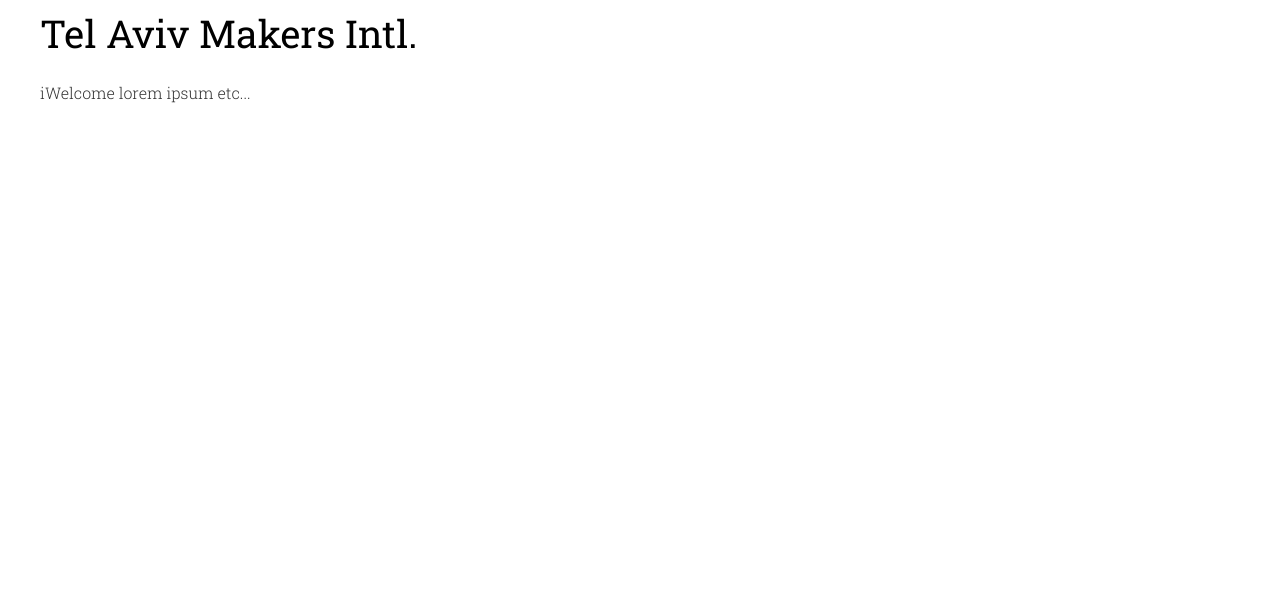
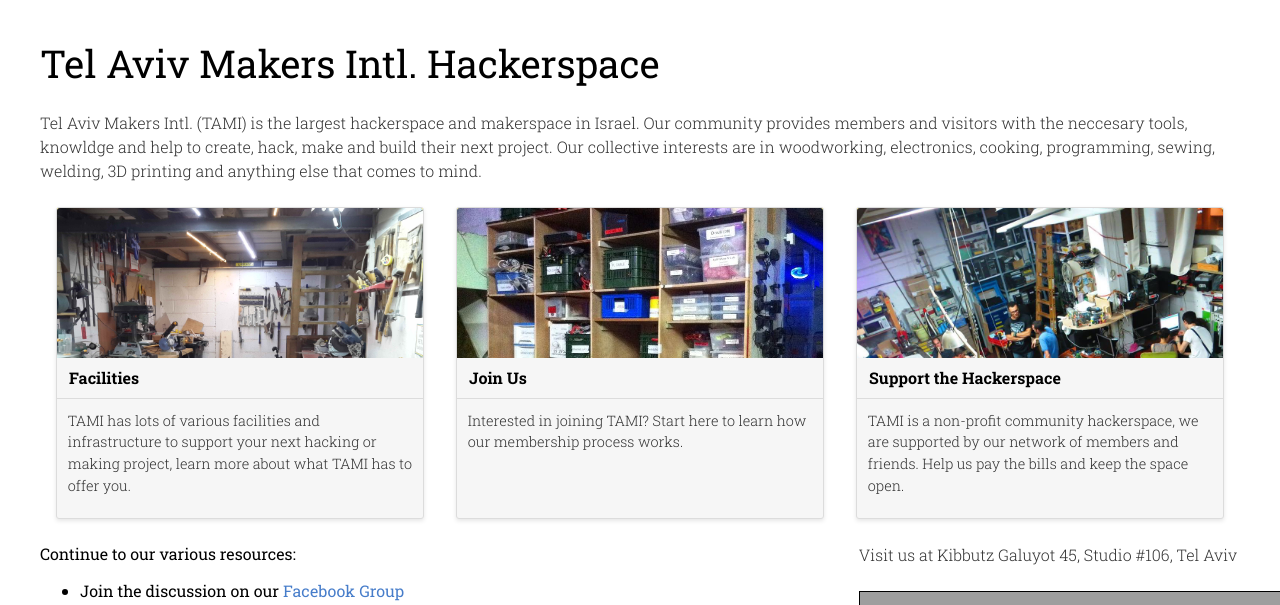
Before and after one commit to telavivmakers/telavivmakers.org, a Django app: page / in a window 1280 px wide. Shown: the top 605 px of the page. Before the commit the page ends 103 px from the top, so only its background shows below. Run offline with Django 3.2, Linux system fonts and the light colour scheme; grey boxes are pictures that could not be loaded.

Commit message:
Basic homepage card layout

```diff
--- a/tami/static/css/main.css
+++ b/tami/static/css/main.css
@@ -106,6 +106,56 @@ html {
   .type-system-slab p.author {
     font-family: "Roboto Slab", serif; }
 
+.cards {
+  display: flex;
+  flex-wrap: wrap;
+  justify-content: space-between; }
+
+.card {
+  background-color: #f6f6f6;
+  border: 1px solid gainsboro;
+  border-radius: 3px;
+  box-shadow: 0 2px 4px #e6e6e6;
+  cursor: pointer;
+  flex-basis: 15em;
+  flex-grow: 1;
+  margin: 0 1em 1.5em 1em;
+  position: relative;
+  transition: all 0.2s ease-in-out; }
+  .card .card-image {
+    background-color: #F8F2B4;
+    height: 150px;
+    max-height: 150px;
+    overflow: hidden; }
+    .card .card-image img {
+      border-top-left-radius: 3px;
+      border-top-right-radius: 3px;
+      opacity: 1;
+      transition: all 0.2s ease-in-out;
+      width: 100%; }
+  .card .card-header {
+    background-color: #f6f6f6;
+    border-bottom: 1px solid gainsboro;
+    border-radius: 3px 3px 0 0;
+    font-weight: bold;
+    line-height: 1.5em;
+    padding: 0.5em 0.75em;
+    transition: all 0.2s ease-in-out; }
+  .card .card-copy {
+    font-size: 0.9em;
+    line-height: 1.5em;
+    padding: 0.75em 0.75em; }
+    .card .card-copy p {
+      margin: 0 0 0.75em; }
+  .card:focus, .card:hover {
+    cursor: pointer; }
+    .card:focus img, .card:hover img {
+      opacity: 0.7; }
+  .card:active {
+    background-color: #f6f6f6; }
+    .card:active .card-header {
+      background-color: #f6f6f6; }
+
 div#container {
   max-width: 1200px;
   margin-left: auto;
@@ -114,5 +164,41 @@ div#container {
     clear: both;
     content: "";
     display: block; }
+  div#container header {
+    float: left;
+    display: block;
+    margin-right: 2.35765%;
+    width: 100%;
+    margin-top: 30px; }
+    div#container header:last-child {
+      margin-right: 0; }
+  div#container div.content {
+    float: left;
+    display: block;
+    margin-right: 2.35765%;
+    width: 100%; }
+    div#container div.content:last-child {
+      margin-right: 0; }
+  div#container div.resources {
+    float: left;
+    display: block;
+    margin-right: 2.35765%;
+    width: 65.88078%; }
+    div#container div.resources:last-child {
+      margin-right: 0; }
+  div#container div.location {
+    float: left;
+    display: block;
+    margin-right: 2.35765%;
+    width: 31.76157%; }
+    div#container div.location:last-child {
+      margin-right: 0; }
+  div#container footer {
+    float: left;
+    display: block;
+    margin-right: 2.35765%;
+    width: 100%; }
+    div#container footer:last-child {
+      margin-right: 0; }
 
 /*# sourceMappingURL=main.css.map */
--- /dev/null
+++ b/tami/static/css/scss/_cards.scss
@@ -0,0 +1,84 @@
+.cards {
+  display: flex;
+  flex-wrap: wrap;
+  justify-content: space-between;
+}
+
+.card {
+  $base-border-color: gainsboro !default;
+  $base-border-radius: 3px !default;
+  $base-background-color: white !default;
+  $base-spacing: 1.5em !default;
+  $action-color: #477DCA !default;
+  $dark-gray: #333 !default;
+  $base-font-color: $dark-gray !default;
+  $card-border-color: $base-border-color;
+  $card-border: 1px solid $card-border-color;
+  $card-background: lighten($card-border-color, 10%);
+  $card-header-background: $card-background;
+  $card-margin: 1em;
+  $card-image-hover-opacity: 0.7;
+  $card-image-hover-color: #F8F2B4;
+
+  background-color: $card-background;
+  border: $card-border;
+  border-radius: $base-border-radius;
+  box-shadow: 0 2px 4px darken($base-background-color, 10%);
+  cursor: pointer;
+  flex-basis: 15em;
+  flex-grow: 1;
+  margin: 0 $card-margin $base-spacing $card-margin;
+  position: relative;
+  transition: all 0.2s ease-in-out;
+
+  .card-image {
+    background-color: $card-image-hover-color;
+    height: 150px;
+    max-height: 150px;
+    overflow: hidden;
+
+    img {
+      @include border-top-radius($base-border-radius);
+      opacity: 1;
+      transition: all 0.2s ease-in-out;
+      width: 100%;
+    }
+  }
+
+  .card-header {
+    background-color: $card-header-background;
+    border-bottom: $card-border;
+    border-radius: $base-border-radius $base-border-radius 0 0;
+    font-weight: bold;
+    line-height: 1.5em;
+    padding: ($base-spacing / 3) ($base-spacing / 2);
+    transition: all 0.2s ease-in-out;
+  }
+
+  .card-copy {
+    font-size: 0.9em;
+    line-height: 1.5em;
+    padding: ($base-spacing / 2) ($base-spacing / 2);
+
+    p {
+      margin: 0 0 ($base-spacing / 2);
+    }
+  }
+
+  &:focus,
+  &:hover {
+    cursor: pointer;
+
+    img {
+      opacity: $card-image-hover-opacity;
+    }
+  }
+
+  &:active {
+    background-color: $card-background;
+
+    .card-header {
+      background-color: $card-background;
+    }
+  }
+}
--- a/tami/static/css/scss/main.scss
+++ b/tami/static/css/scss/main.scss
@@ -2,7 +2,28 @@
 @import "neat/neat";
 
 @import "_slab.scss";
+@import "_cards.scss";
 
 div#container {
     @include outer-container;
+
+    header {
+        @include span-columns(12);
+        margin-top: 30px;
+    }
+
+    div.content {
+        @include span-columns(12);
+    }
+
+    div.resources {
+        @include span-columns(8);
+    }
+    div.location {
+        @include span-columns(4);
+    }
+
+    footer {
+        @include span-columns(12);
+    }
 }
--- a/tami/templates/base.html
+++ b/tami/templates/base.html
@@ -10,8 +10,12 @@
   </head>
   <body>
     <div id="container" class="type-system-slab">
+      {% include 'header.html' %}
+
       {% block content %}
       {% endblock %}
+
+      {% include 'footer.html' %}
     </div>
   </body>
 </html>
--- /dev/null
+++ b/tami/templates/footer.html
@@ -0,0 +1,4 @@
+<footer>
+  <hr>
+  <p>ifooter</p>
+</footer>
--- /dev/null
+++ b/tami/templates/header.html
@@ -0,0 +1,5 @@
+{% load static from staticfiles %}
+
+<header>
+  <h1>Tel Aviv Makers Intl. Hackerspace</h1>
+</header>
--- a/tami/templates/home.html
+++ b/tami/templates/home.html
@@ -1,6 +1,62 @@
 {% extends 'base.html' %}
 
+{% load static from staticfiles %}
+
 {% block content %}
-<h1>Tel Aviv Makers Intl.</h1>
-<p>iWelcome lorem ipsum etc...</p>
+<div class="content">
+
+  <p>Tel Aviv Makers Intl. (TAMI) is the largest hackerspace and makerspace in Israel. Our community provides members and visitors with the neccesary tools, knowldge and help to create, hack, make and build their next project. Our collective interests are in woodworking, electronics, cooking, programming, sewing, welding, 3D printing and anything else that comes to mind. </p>
+
+  <div class="cards">
+    <div class="card">
+      <div class="card-image">
+        <img src="{% static 'img/wood.jpg' %}" alt="">
+      </div>
+      <div class="card-header">
+         Facilities
+      </div>
+      <div class="card-copy">
+        <p>TAMI has lots of various facilities and infrastructure to support your next hacking or making project, learn more about what TAMI has to offer you.</p>
+      </div>
+    </div>
+
+    <div class="card">
+      <div class="card-image">
+        <img src="{% static 'img/hive.png' %}" alt="">
+      </div>
+      <div class="card-header">
+        Join Us
+      </div>
+      <div class="card-copy">
+        <p>Interested in joining TAMI? Start here to learn how our membership process works.</p>
+      </div>
+    </div>
+
+    <div class="card">
+      <div class="card-image">
+        <img src="{% static 'img/event.jpg' %}" alt="">
+      </div>
+      <div class="card-header">
+        Support the Hackerspace
+      </div>
+      <div class="card-copy">
+        <p>TAMI is a non-profit community hackerspace, we are supported by our network of members and friends. Help us pay the bills and keep the space open.</p>
+      </div>
+    </div>
+  </div>
+
+  <div class="resources">
+    Continue to our various resources:
+    <ul>
+      <li>Join the discussion on our <a href="">Facebook Group</a></li>
+    </ul>
+  </div>
+
+  <div class="location">
+    <p>Visit us at Kibbutz Galuyot 45, Studio #106, Tel Aviv</p>
+    <iframe width="425" height="350" frameborder="0" scrolling="no" marginheight="0" marginwidth="0" src="http://www.openstreetmap.org/export/embed.html?bbox=34.76469039916993%2C32.04942053105387%2C34.77095067501069%2C32.055067520698834&amp;layer=mapnik&amp;marker=32.05224406943668%2C34.7678205370903" style="border: 1px solid black"></iframe><br/><small><a href="http://www.openstreetmap.org/?mlat=32.05224&amp;mlon=34.76782#map=18/32.05224/34.76782">View Larger Map</a></small>
+  </div>
+
+</div>
+
 {% endblock %}
```
Also changed, not shown: tami/static/img/event.jpg (added), tami/static/img/hive.png (added), tami/static/img/logo.png (added), tami/static/img/wood.jpg (added), 1 other file.
